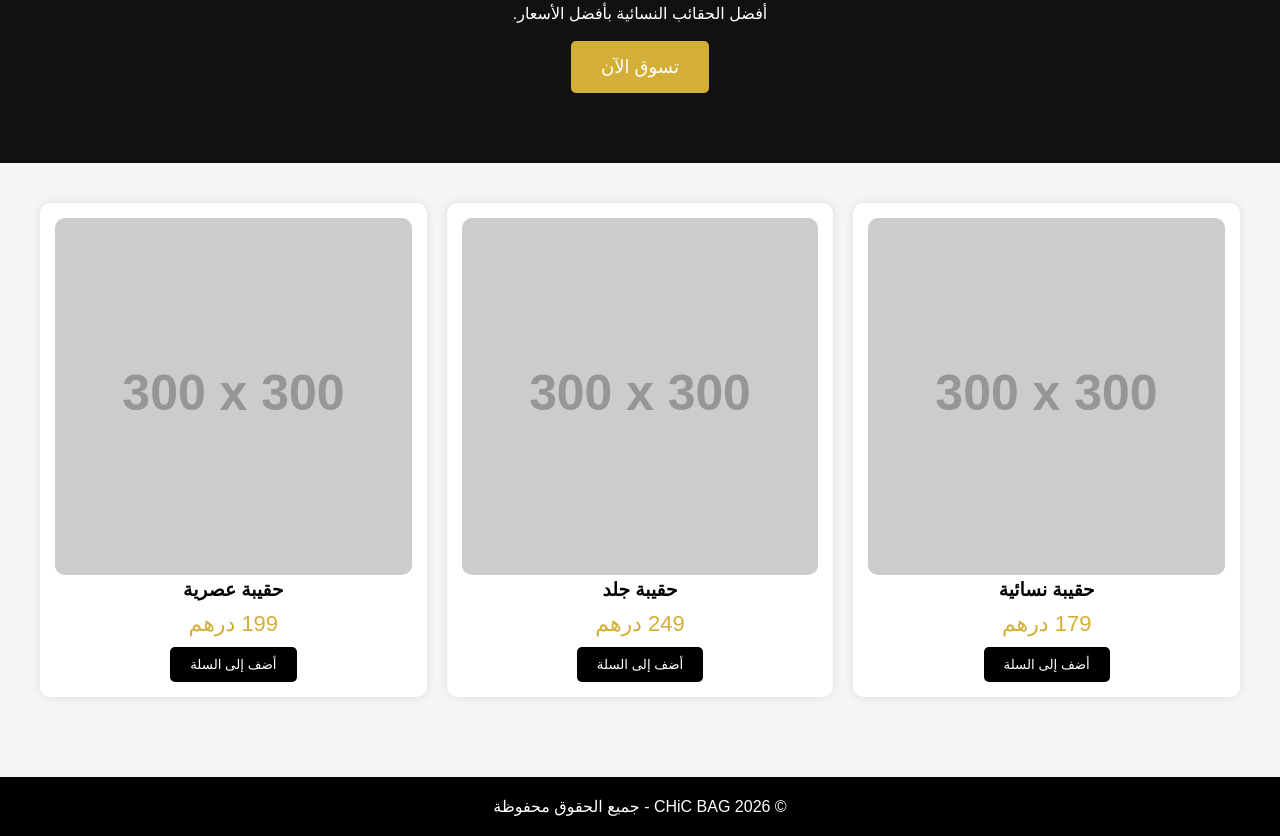
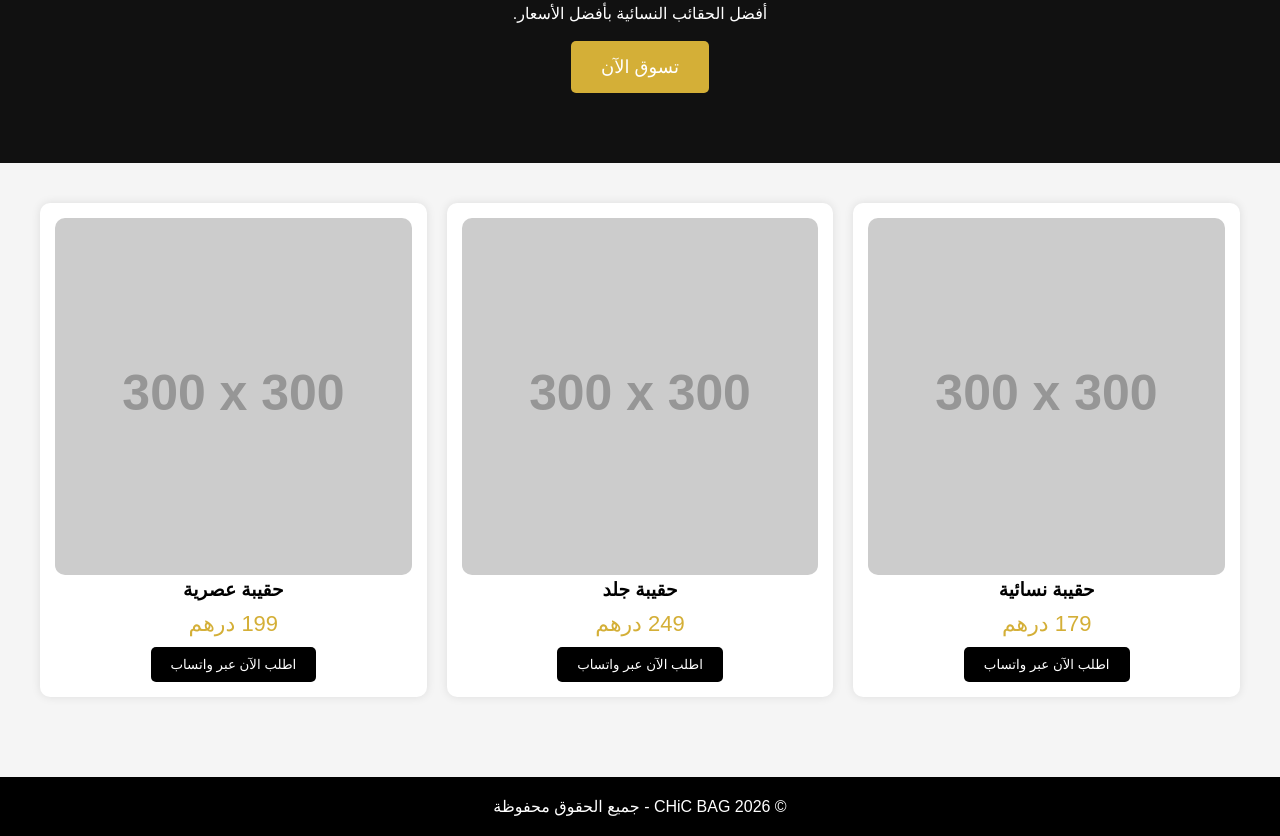
Before and after one commit to hichambjioui-gif/CHIC-BAG, a plain HTML site: page index.html in a window 1280 px wide. Shown: the part 195-1031 px from the top of the page. Drawn offline with Linux system fonts and the light colour scheme; placeholder pictures from the web are drawn by us.

Commit message:
Update index.html

```diff
--- a/index.html
+++ b/index.html
@@ -134,7 +134,9 @@ margin-top:40px;
 
 <p class="price">179 درهم</p>
 
-<button onclick="addCart()">أضف إلى السلة</button>
+<a href="https://wa.me/2126XXXXXXXX?text=السلام عليكم، بغيت نطلب حقيبة نسائية بثمن 179 درهم" target="_blank">
+<button>اطلب الآن عبر واتساب</button>
+</a>
 
 </div>
 
@@ -146,7 +148,9 @@ margin-top:40px;
 
 <p class="price">249 درهم</p>
 
-<button onclick="addCart()">أضف إلى السلة</button>
+  <a href="https://wa.me/2126XXXXXXXX?text=السلام عليكم، بغيت نطلب حقيبة نسائية بثمن 179 درهم" target="_blank">
+<button>اطلب الآن عبر واتساب</button>
+</a>
 
 </div>
 
@@ -158,7 +162,10 @@ margin-top:40px;
 
 <p class="price">199 درهم</p>
 
-<button onclick="addCart()">أضف إلى السلة</button>
+
+  <a href="https://wa.me/2126XXXXXXXX?text=السلام عليكم، بغيت نطلب حقيبة نسائية بثمن 179 درهم" target="_blank">
+<button>اطلب الآن عبر واتساب</button>
+</a>
 
 </div>
 
```
